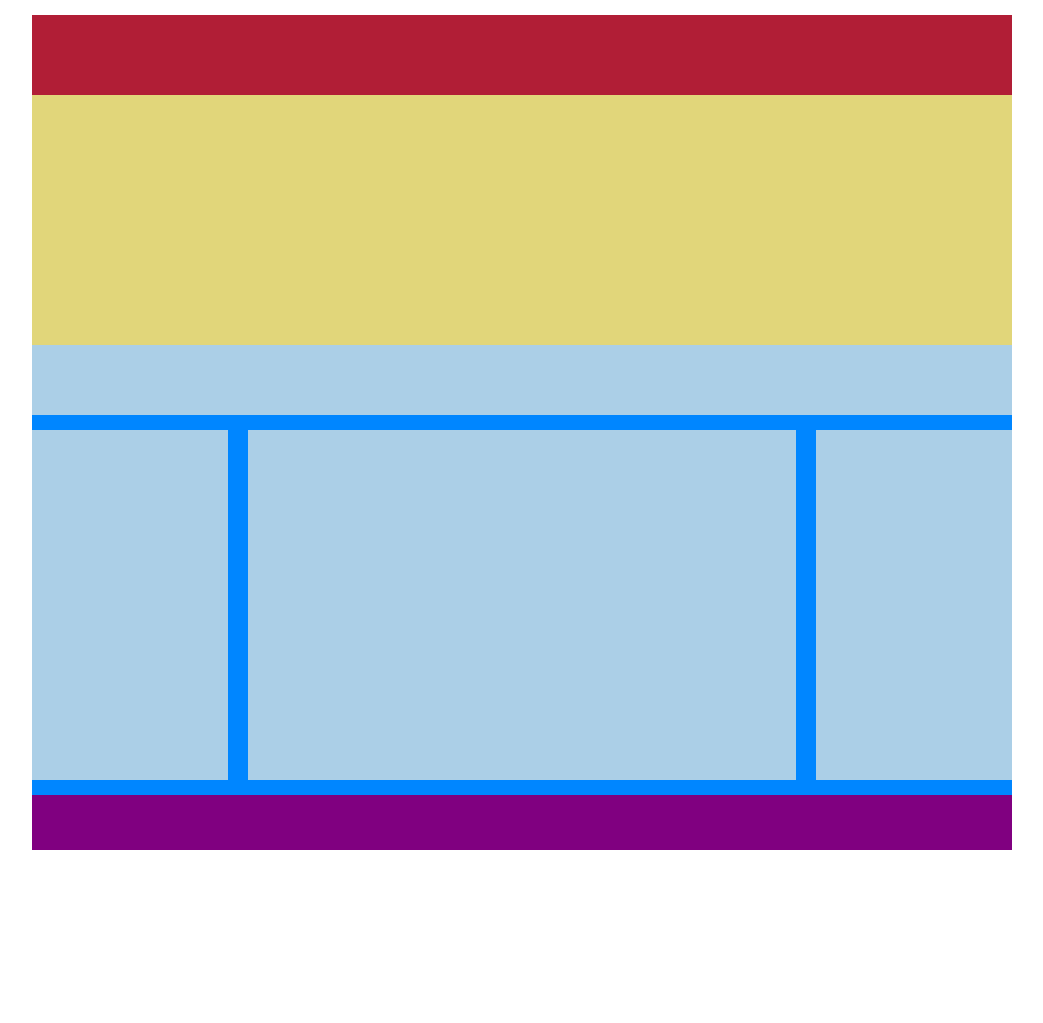
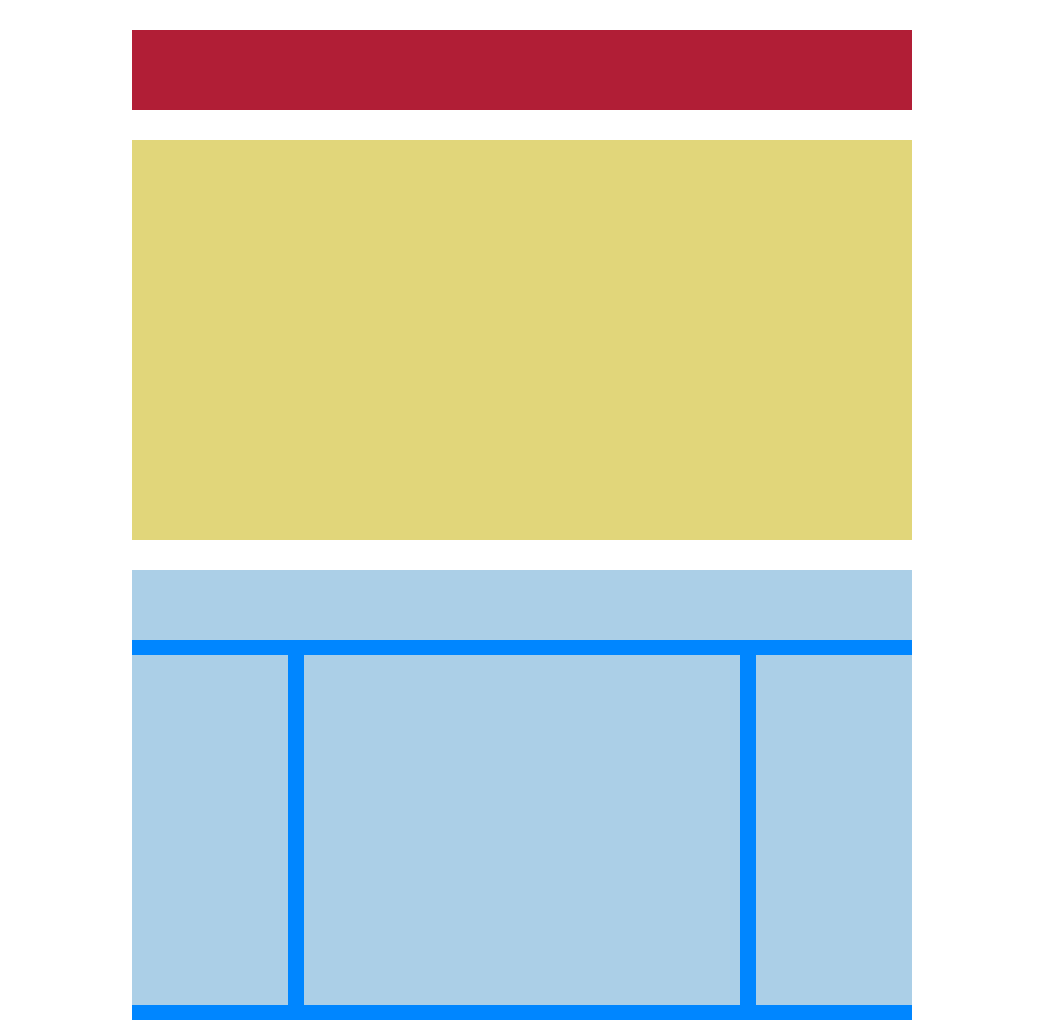
Before and after one commit to rekk88/htmlcss-struttura-wp, a plain HTML site: page index.html in a window 1280 px wide. Shown: the top 1023 px of the page, without its empty margins (118-1161 px from the left). Before the commit the page ends 865 px from the top, so only its background shows below. Drawn offline with Linux system fonts and the light colour scheme.

Commit message:
edit : margini body, Add : margini per main (top e bottom )  e footer

```diff
--- a/css/style.css
+++ b/css/style.css
@@ -4,7 +4,7 @@
     box-sizing: border-box;
 }
 body{
-    margin: 15px 150px;
+    margin: 30px 250px;
 }
 header{
     height: 80px;
@@ -13,16 +13,18 @@ header{
 
 main{
     /* height: 600px; */
-    background-color: yellow;
+    /* background-color: yellow; */
 }
 
 .main-top{
-    height: 250px;
+    height: 400px;
     background-color:#e1d67a;
+    margin: 30px 0px;
 }
 
 .header-main-bottom{
     height: 70px;
+
 }
 .main-bottom{
     /* height: 350px; maledettaaaaa altezza */
@@ -43,6 +45,7 @@ main{
     /* border: 3px solid black; */
     /* height: 85%; */
     background-color:#0086ff;
+    margin-bottom: 10px;
 }
 aside{
     width: 20%;
```
